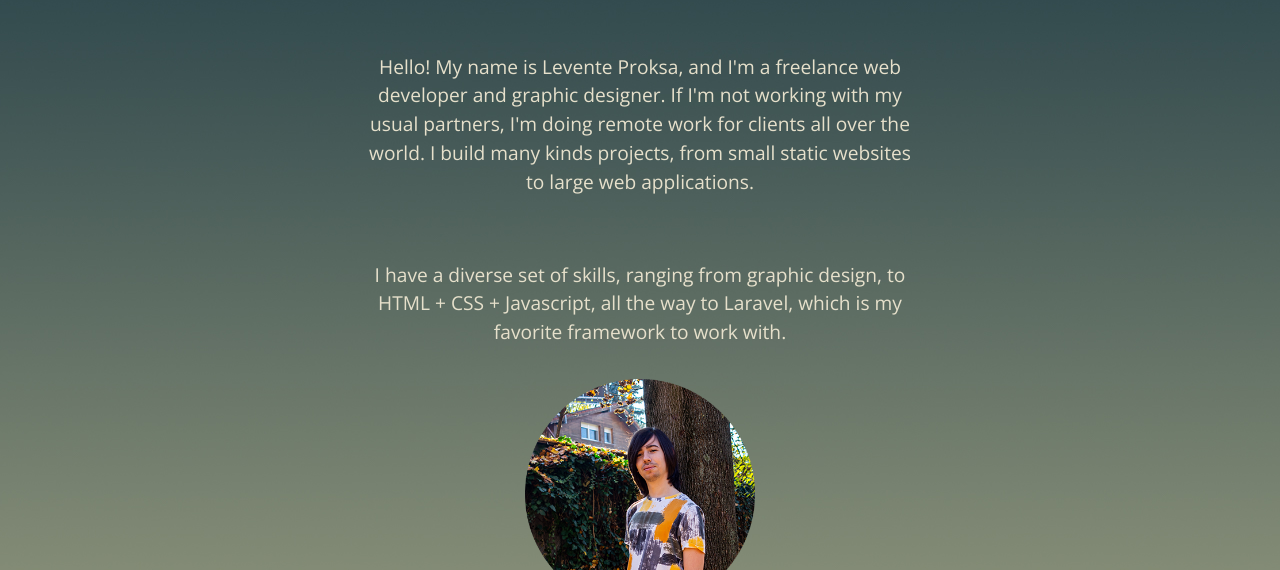
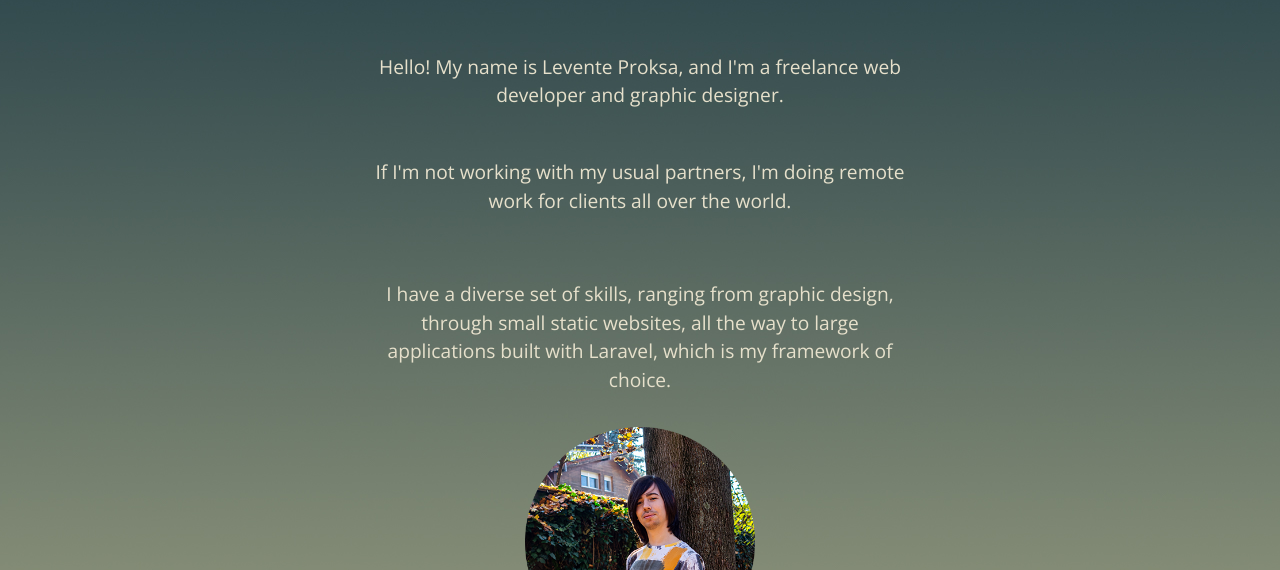
Before and after one commit to djsall/djsall.github.io, a plain HTML site: page index.html in a window 1280 px wide. Shown: the part 230-800 px from the top of the page. Drawn offline with nearby package versions, Linux system fonts and the light colour scheme.

Commit message:
Tweaks in text.

```diff
--- a/index.html
+++ b/index.html
@@ -72,15 +72,16 @@
 		<div class="col-xs-12 col-md-8 offset-md-2 col-lg-6 offset-lg-3">
 			<p class="text-center mt-5 pl-5 pr-5">
 				Hello! My name is Levente Proksa, and I'm a freelance web developer and graphic designer.
+			</p>
+			<p class="text-center mt-5 pl-5 pr-5">
 				If I'm not working with my usual partners, I'm doing remote work for clients all over the world.
-				I build many kinds projects, from small static websites to large web applications.
 			</p>
 		</div>
 	</div>
 	<div class="row">
 		<div class="col-xs-12 col-md-8 offset-md-2 col-lg-6 offset-lg-3">
 			<p class="text-center mt-5 pl-5 pr-5">
-				I have a diverse set of skills, ranging from graphic design, to HTML + CSS + Javascript, all the way to Laravel, which is my favorite framework to work with.
+				I have a diverse set of skills, ranging from graphic design, through small static websites, all the way to large applications built with Laravel, which is my framework of choice.
 			</p>
 		</div>
 	</div>
```
